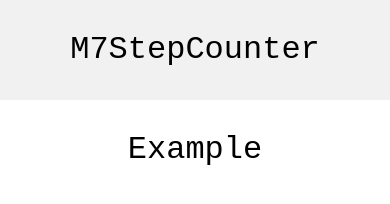
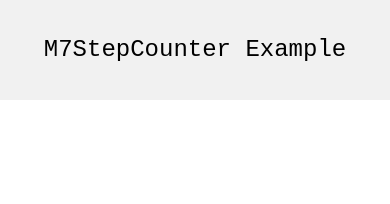
Before and after one commit to jihyunlee/M7StepCounter, a plain HTML site: page example/index.html in a window 390 px wide. Drawn offline with Linux system fonts and the light colour scheme; some packages are replaced by stand-ins of ours.

Commit message:
change font-size

```diff
--- a/example/css/index.css
+++ b/example/css/index.css
@@ -54,14 +54,14 @@ time, mark, audio, video {
     height: 100px;
     line-height: 100px;
     vertical-align: middle;
-    font-size: 2em;
+    font-size: 1.5em;
 }
 
 #status {
     height: 50px;
     line-height: 50px;
     vertical-align: middle;
-    font-size: 1.17em;
+    font-size: .83em; /*1.17em;*/
 }
 
 .onoffswitch {
```
